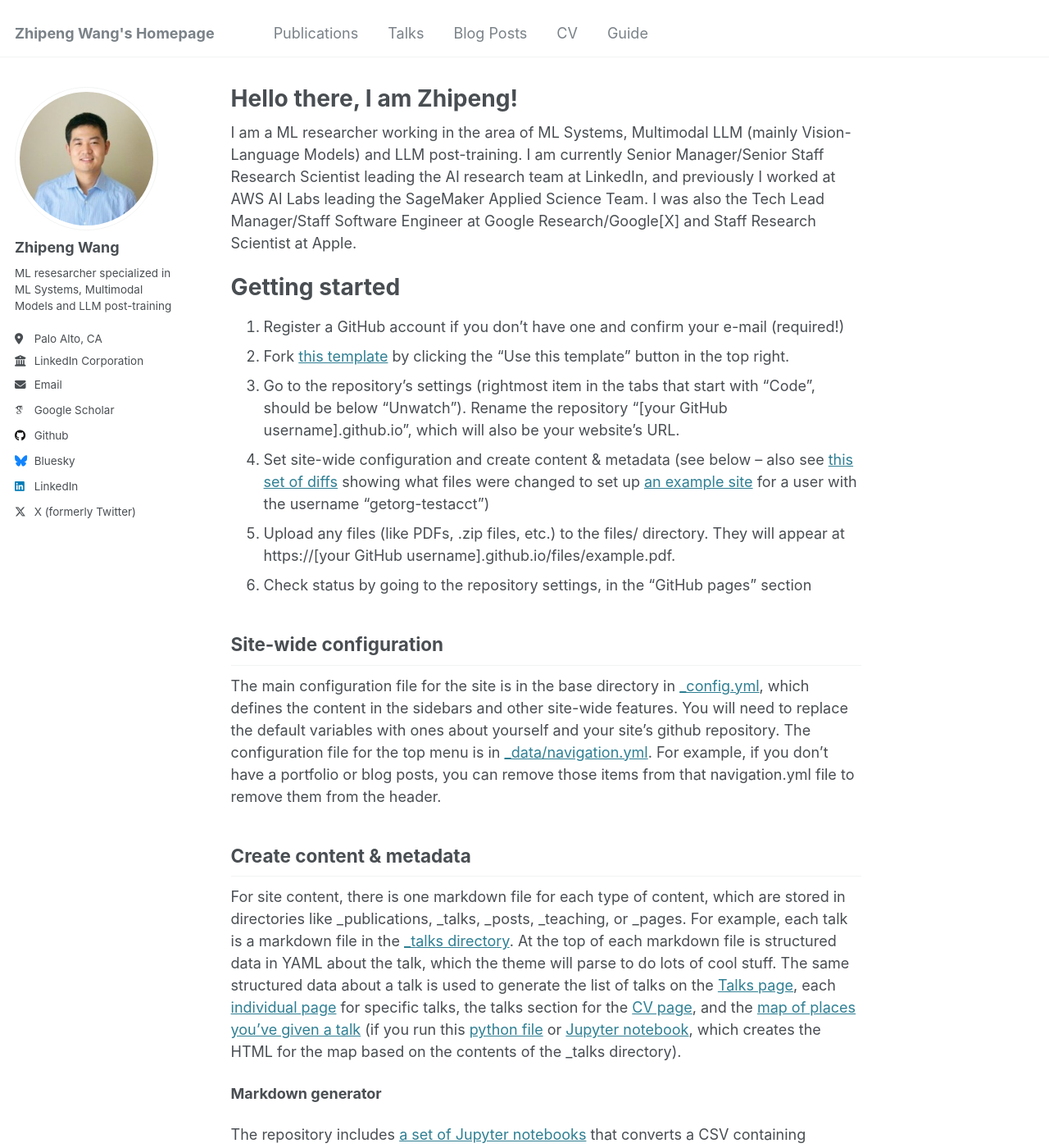
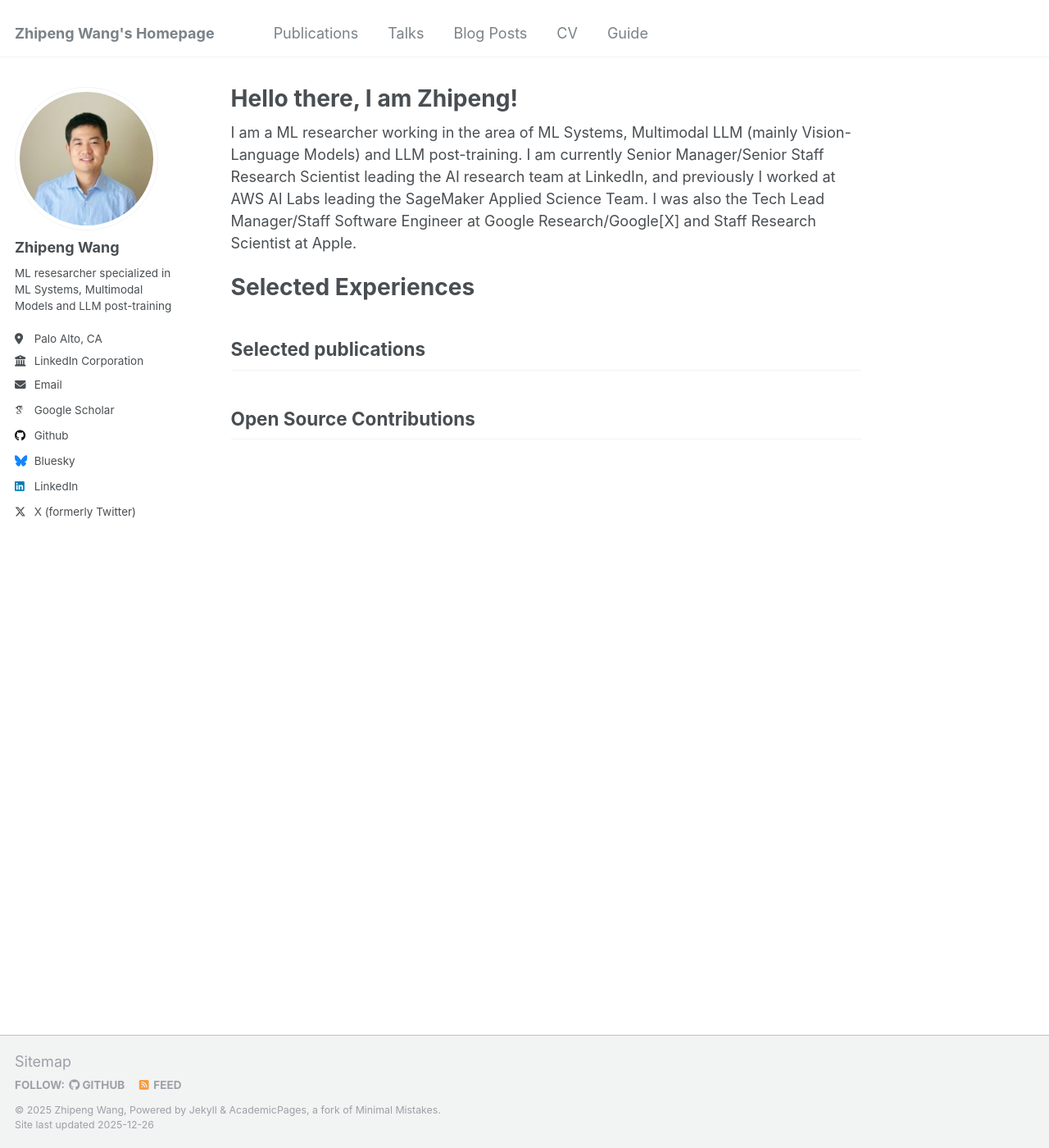
Before and after one commit to fcbayernwzp/fcbayernwzp.github.io, a Jekyll site: the page built from _pages/about.md, in a window 1280 px wide and 1400 px high. Shown: the whole window at 82% size. Built offline with Jekyll 4.4.1, drawn with Linux system fonts in a browser that asks for light colours; some web fonts are replaced; some of the changed text lies outside the part shown.

Commit message:
Add selected publications and open-source contributions

```diff
--- a/_pages/about.md
+++ b/_pages/about.md
@@ -10,35 +10,8 @@ redirect_from:
 
 I am a ML researcher working in the area of ML Systems, Multimodal LLM (mainly Vision-Language Models) and LLM post-training. I am currently Senior Manager/Senior Staff Research Scientist leading the AI research team at LinkedIn, and previously I worked at AWS AI Labs leading the SageMaker Applied Science Team. I was also the Tech Lead Manager/Staff Software Engineer at Google Research/Google[X] and Staff Research Scientist at Apple.
 
-Getting started
-======
-1. Register a GitHub account if you don't have one and confirm your e-mail (required!)
-1. Fork [this template](https://github.com/academicpages/academicpages.github.io) by clicking the "Use this template" button in the top right.
-1. Go to the repository's settings (rightmost item in the tabs that start with "Code", should be below "Unwatch"). Rename the repository "[your GitHub username].github.io", which will also be your website's URL.
-1. Set site-wide configuration and create content & metadata (see below -- also see [this set of diffs](http://archive.is/3TPas) showing what files were changed to set up [an example site](https://getorg-testacct.github.io) for a user with the username "getorg-testacct")
-1. Upload any files (like PDFs, .zip files, etc.) to the files/ directory. They will appear at https://[your GitHub username].github.io/files/example.pdf.
-1. Check status by going to the repository settings, in the "GitHub pages" section
+# Selected Experiences
 
-Site-wide configuration
-------
-The main configuration file for the site is in the base directory in [_config.yml](https://github.com/academicpages/academicpages.github.io/blob/master/_config.yml), which defines the content in the sidebars and other site-wide features. You will need to replace the default variables with ones about yourself and your site's github repository. The configuration file for the top menu is in [_data/navigation.yml](https://github.com/academicpages/academicpages.github.io/blob/master/_data/navigation.yml). For example, if you don't have a portfolio or blog posts, you can remove those items from that navigation.yml file to remove them from the header.
+## Selected publications
 
-Create content & metadata
-------
-For site content, there is one markdown file for each type of content, which are stored in directories like _publications, _talks, _posts, _teaching, or _pages. For example, each talk is a markdown file in the [_talks directory](https://github.com/academicpages/academicpages.github.io/tree/master/_talks). At the top of each markdown file is structured data in YAML about the talk, which the theme will parse to do lots of cool stuff. The same structured data about a talk is used to generate the list of talks on the [Talks page](https://academicpages.github.io/talks), each [individual page](https://academicpages.github.io/talks/2012-03-01-talk-1) for specific talks, the talks section for the [CV page](https://academicpages.github.io/cv), and the [map of places you've given a talk](https://academicpages.github.io/talkmap.html) (if you run this [python file](https://github.com/academicpages/academicpages.github.io/blob/master/talkmap.py) or [Jupyter notebook](https://github.com/academicpages/academicpages.github.io/blob/master/talkmap.ipynb), which creates the HTML for the map based on the contents of the _talks directory).
-
-**Markdown generator**
-
-The repository includes [a set of Jupyter notebooks](https://github.com/academicpages/academicpages.github.io/tree/master/markdown_generator
-) that converts a CSV containing structured data about talks or presentations into individual markdown files that will be properly formatted for the Academic Pages template. The sample CSVs in that directory are the ones I used to create my own personal website at stuartgeiger.com. My usual workflow is that I keep a spreadsheet of my publications and talks, then run the code in these notebooks to generate the markdown files, then commit and push them to the GitHub repository.
-
-How to edit your site's GitHub repository
-------
-Many people use a git client to create files on their local computer and then push them to GitHub's servers. If you are not familiar with git, you can directly edit these configuration and markdown files directly in the github.com interface. Navigate to a file (like [this one](https://github.com/academicpages/academicpages.github.io/blob/master/_talks/2012-03-01-talk-1.md) and click the pencil icon in the top right of the content preview (to the right of the "Raw | Blame | History" buttons). You can delete a file by clicking the trashcan icon to the right of the pencil icon. You can also create new files or upload files by navigating to a directory and clicking the "Create new file" or "Upload files" buttons.
-
-Example: editing a markdown file for a talk
-![Editing a markdown file for a talk](/images/editing-talk.png)
-
-For more info
-------
-More info about configuring Academic Pages can be found in [the guide](https://academicpages.github.io/markdown/), the [growing wiki](https://github.com/academicpages/academicpages.github.io/wiki), and you can always [ask a question on GitHub](https://github.com/academicpages/academicpages.github.io/discussions). The [guides for the Minimal Mistakes theme](https://mmistakes.github.io/minimal-mistakes/docs/configuration/) (which this theme was forked from) might also be helpful.
+## Open Source Contributions
```
